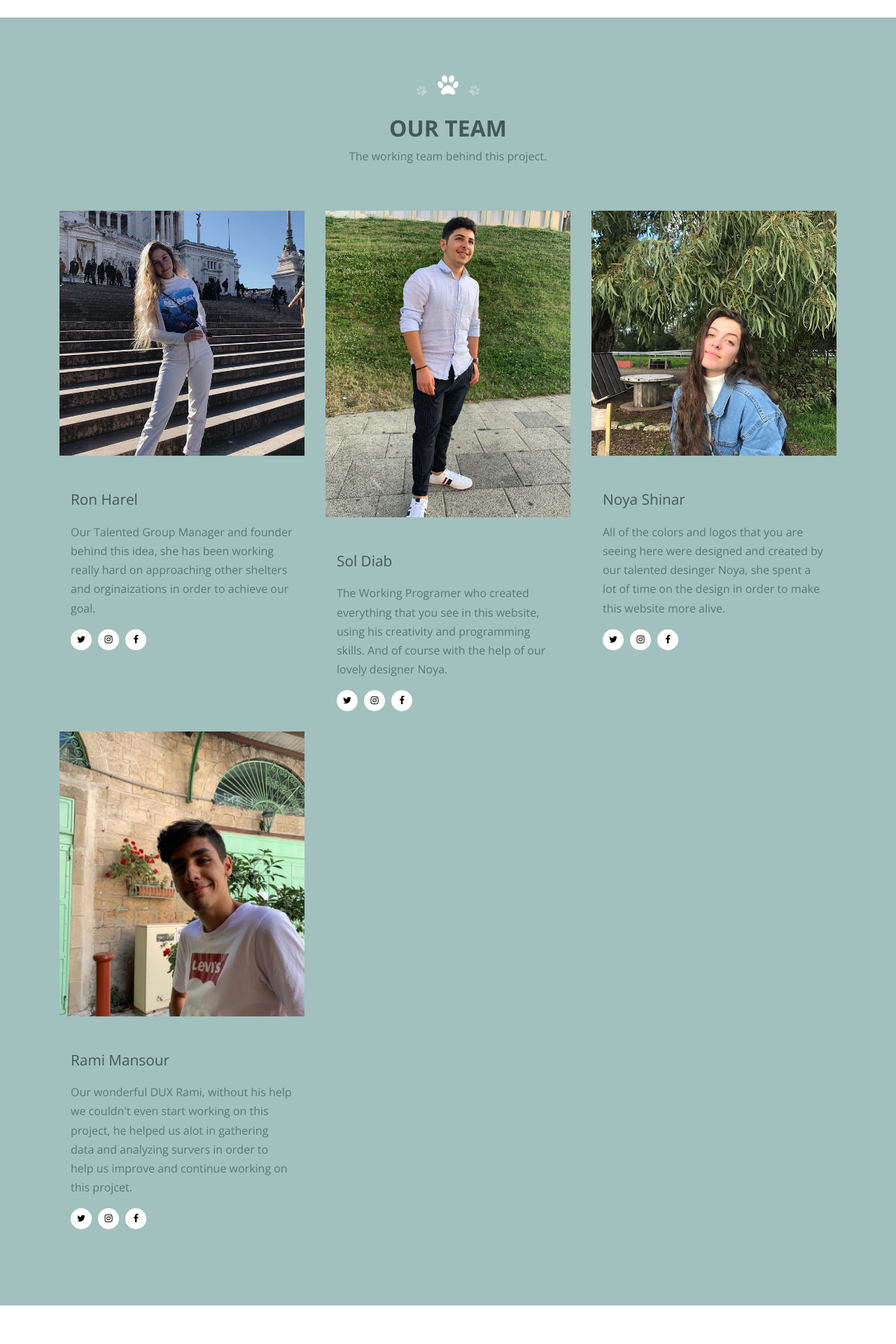
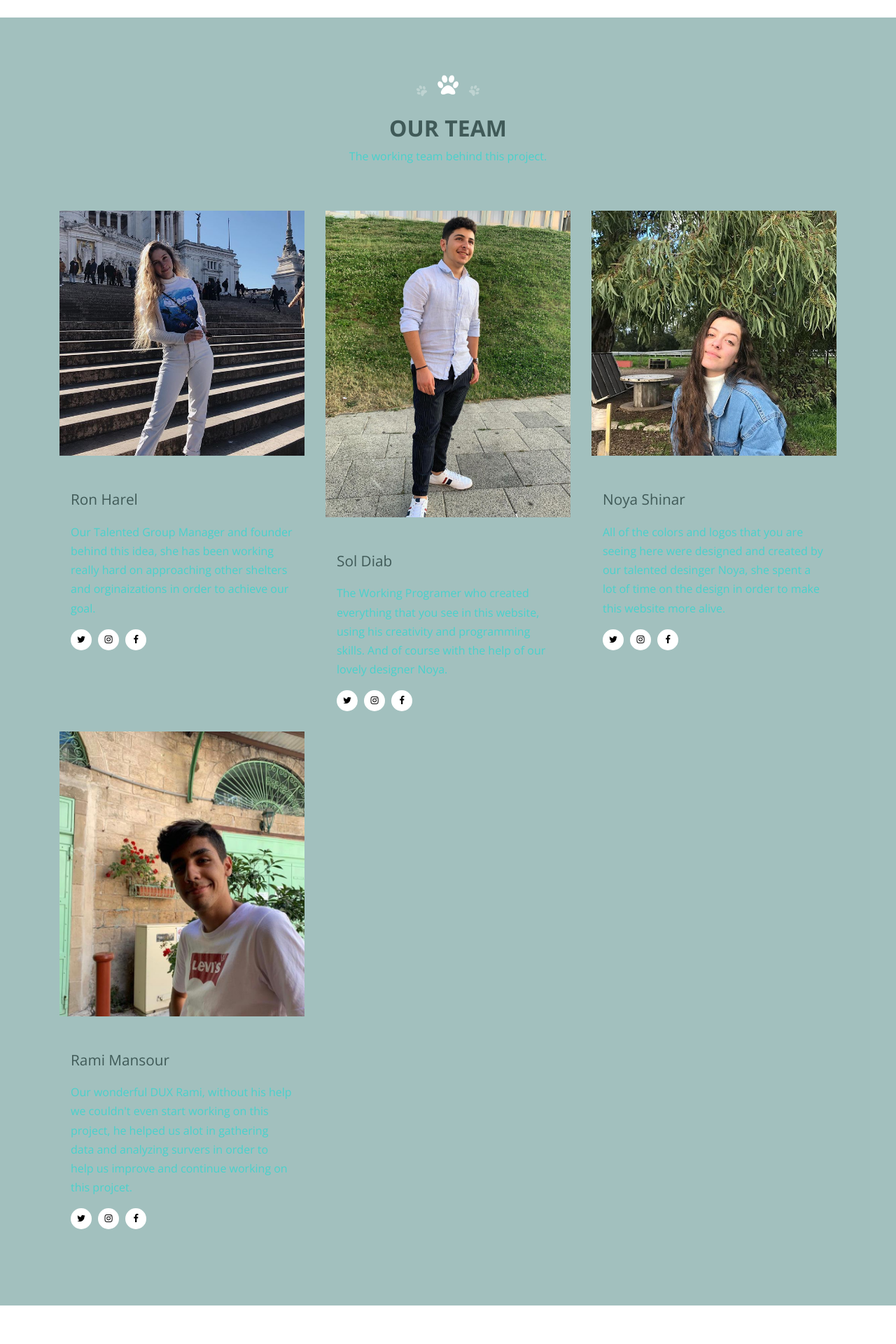
Before and after one commit to sol20-meet/Bark, a Flask app: page / in a window 1280 px wide. Shown: the part 3734-5654 px from the top of the page at 70% size. Run offline with Flask 2, Linux system fonts and the light colour scheme; some libraries are stand-ins or nearby versions; some web fonts are replaced.

Commit message:
added color

```diff
--- a/dogger/dogger/Bark-CS-Meet/static/css/style.css
+++ b/dogger/dogger/Bark-CS-Meet/static/css/style.css
@@ -1877,7 +1877,7 @@ figure figcaption {
   color: #000; }
 
 .trainers, .bg-primary {
-  color: #567876; }
+  color: #48D1CC; }
   .trainers .heading, .bg-primary .heading {
     color: #405a58; }
 
```
Also changed, not shown: 2 other files.
